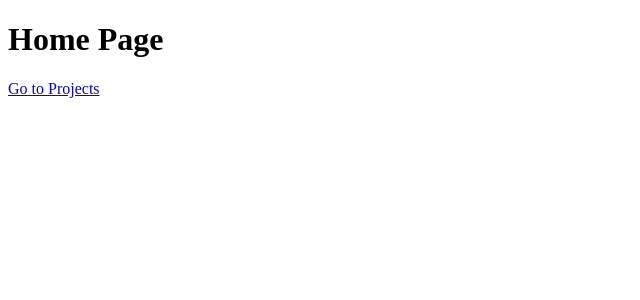
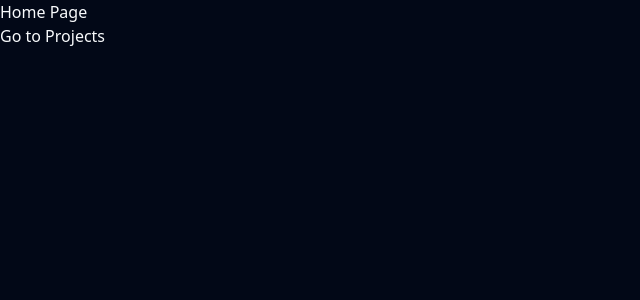
Before and after one commit to reykim7854/vuejs-masterclass-2024, a Vue app: page / in a window 1280 px wide. Shown: the top 300 px of the page, without its empty margins (0-640 px from the left). Built offline with nearby package versions, Linux system fonts and the light colour scheme.

Commit message:
chap 4 eps 33

```diff
--- a/index.html
+++ b/index.html
@@ -1,9 +1,9 @@
-<!DOCTYPE html>
-<html lang="en">
+<!doctype html>
+<html lang="en" class="dark">
   <head>
-    <meta charset="UTF-8">
-    <link rel="icon" href="/favicon.ico">
-    <meta name="viewport" content="width=device-width, initial-scale=1.0">
+    <meta charset="UTF-8" />
+    <link rel="icon" href="/favicon.ico" />
+    <meta name="viewport" content="width=device-width, initial-scale=1.0" />
     <title>Vite App</title>
   </head>
   <body>
--- /dev/null
+++ b/src/assets/index.css
@@ -0,0 +1,78 @@
+@tailwind base;
+@tailwind components;
+@tailwind utilities;
+
+@layer base {
+  :root {
+    --background: 0 0% 100%;
+    --foreground: 222.2 84% 4.9%;
+
+    --muted: 210 40% 96.1%;
+    --muted-foreground: 215.4 16.3% 46.9%;
+
+    --popover: 0 0% 100%;
+    --popover-foreground: 222.2 84% 4.9%;
+
+    --card: 0 0% 100%;
+    --card-foreground: 222.2 84% 4.9%;
+
+    --border: 214.3 31.8% 91.4%;
+    --input: 214.3 31.8% 91.4%;
+
+    --primary: 222.2 47.4% 11.2%;
+    --primary-foreground: 210 40% 98%;
+
+    --secondary: 210 40% 96.1%;
+    --secondary-foreground: 222.2 47.4% 11.2%;
+
+    --accent: 210 40% 96.1%;
+    --accent-foreground: 222.2 47.4% 11.2%;
+
+    --destructive: 0 84.2% 60.2%;
+    --destructive-foreground: 210 40% 98%;
+
+    --ring: 222.2 84% 4.9%;
+
+    --radius: 0.5rem;
+  }
+
+  .dark {
+    --background: 222.2 84% 4.9%;
+    --foreground: 210 40% 98%;
+
+    --muted: 217.2 32.6% 17.5%;
+    --muted-foreground: 215 20.2% 65.1%;
+
+    --popover: 222.2 84% 4.9%;
+    --popover-foreground: 210 40% 98%;
+
+    --card: 222.2 84% 4.9%;
+    --card-foreground: 210 40% 98%;
+
+    --border: 217.2 32.6% 17.5%;
+    --input: 217.2 32.6% 17.5%;
+
+    --primary: 210 40% 98%;
+    --primary-foreground: 222.2 47.4% 11.2%;
+
+    --secondary: 217.2 32.6% 17.5%;
+    --secondary-foreground: 210 40% 98%;
+
+    --accent: 217.2 32.6% 17.5%;
+    --accent-foreground: 210 40% 98%;
+
+    --destructive: 0 62.8% 30.6%;
+    --destructive-foreground: 210 40% 98%;
+
+    --ring: 212.7 26.8% 83.9%;
+  }
+}
+
+@layer base {
+  * {
+    @apply border-border;
+  }
+  body {
+    @apply bg-background text-foreground;
+  }
+}
--- /dev/null
+++ b/src/lib/utils.ts
@@ -0,0 +1,6 @@
+import { type ClassValue, clsx } from 'clsx'
+import { twMerge } from 'tailwind-merge'
+
+export function cn(...inputs: ClassValue[]) {
+  return twMerge(clsx(inputs))
+}
--- a/src/main.ts
+++ b/src/main.ts
@@ -1,5 +1,6 @@
 import { createApp } from 'vue'
 import { createPinia } from 'pinia'
+import './assets/index.css'
 
 import App from './App.vue'
 import router from './router'
--- /dev/null
+++ b/tailwind.config.js
@@ -0,0 +1,93 @@
+const animate = require("tailwindcss-animate")
+
+/** @type {import('tailwindcss').Config} */
+module.exports = {
+  darkMode: ["class"],
+  safelist: ["dark"],
+  prefix: "",
+
+  content: [
+    './pages/**/*.{ts,tsx,vue}',
+    './components/**/*.{ts,tsx,vue}',
+    './app/**/*.{ts,tsx,vue}',
+    './src/**/*.{ts,tsx,vue}',
+	],
+
+  theme: {
+    container: {
+      center: true,
+      padding: "2rem",
+      screens: {
+        "2xl": "1400px",
+      },
+    },
+    extend: {
+      colors: {
+        border: "hsl(var(--border))",
+        input: "hsl(var(--input))",
+        ring: "hsl(var(--ring))",
+        background: "hsl(var(--background))",
+        foreground: "hsl(var(--foreground))",
+        primary: {
+          DEFAULT: "hsl(var(--primary))",
+          foreground: "hsl(var(--primary-foreground))",
+        },
+        secondary: {
+          DEFAULT: "hsl(var(--secondary))",
+          foreground: "hsl(var(--secondary-foreground))",
+        },
+        destructive: {
+          DEFAULT: "hsl(var(--destructive))",
+          foreground: "hsl(var(--destructive-foreground))",
+        },
+        muted: {
+          DEFAULT: "hsl(var(--muted))",
+          foreground: "hsl(var(--muted-foreground))",
+        },
+        accent: {
+          DEFAULT: "hsl(var(--accent))",
+          foreground: "hsl(var(--accent-foreground))",
+        },
+        popover: {
+          DEFAULT: "hsl(var(--popover))",
+          foreground: "hsl(var(--popover-foreground))",
+        },
+        card: {
+          DEFAULT: "hsl(var(--card))",
+          foreground: "hsl(var(--card-foreground))",
+        },
+      },
+      borderRadius: {
+        xl: "calc(var(--radius) + 4px)",
+        lg: "var(--radius)",
+        md: "calc(var(--radius) - 2px)",
+        sm: "calc(var(--radius) - 4px)",
+      },
+      keyframes: {
+        "accordion-down": {
+          from: { height: 0 },
+          to: { height: "var(--radix-accordion-content-height)" },
+        },
+        "accordion-up": {
+          from: { height: "var(--radix-accordion-content-height)" },
+          to: { height: 0 },
+        },
+        "collapsible-down": {
+          from: { height: 0 },
+          to: { height: 'var(--radix-collapsible-content-height)' },
+        },
+        "collapsible-up": {
+          from: { height: 'var(--radix-collapsible-content-height)' },
+          to: { height: 0 },
+        },
+      },
+      animation: {
+        "accordion-down": "accordion-down 0.2s ease-out",
+        "accordion-up": "accordion-up 0.2s ease-out",
+        "collapsible-down": "collapsible-down 0.2s ease-in-out",
+        "collapsible-up": "collapsible-up 0.2s ease-in-out",
+      },
+    },
+  },
+  plugins: [animate],
+}
--- a/vite.config.ts
+++ b/vite.config.ts
@@ -1,11 +1,18 @@
 import { fileURLToPath, URL } from 'node:url'
 import VueRouter from 'unplugin-vue-router/vite'
+import autoprefixer from 'autoprefixer'
+import tailwind from 'tailwindcss'
 
 import { defineConfig } from 'vite'
 import vue from '@vitejs/plugin-vue'
 
 // https://vite.dev/config/
 export default defineConfig({
+  css: {
+    postcss: {
+      plugins: [tailwind(), autoprefixer()],
+    },
+  },
   plugins: [VueRouter(), vue()],
   resolve: {
     alias: {
```
Also changed, not shown: package.json (+8 -0 lines), vite.config.ts.timestamp-1734862449767-c881c1eb6ce22.mjs (added, +25 -0 lines), components.json (added), 1 other file (tests, documents, lock files or other folders).
